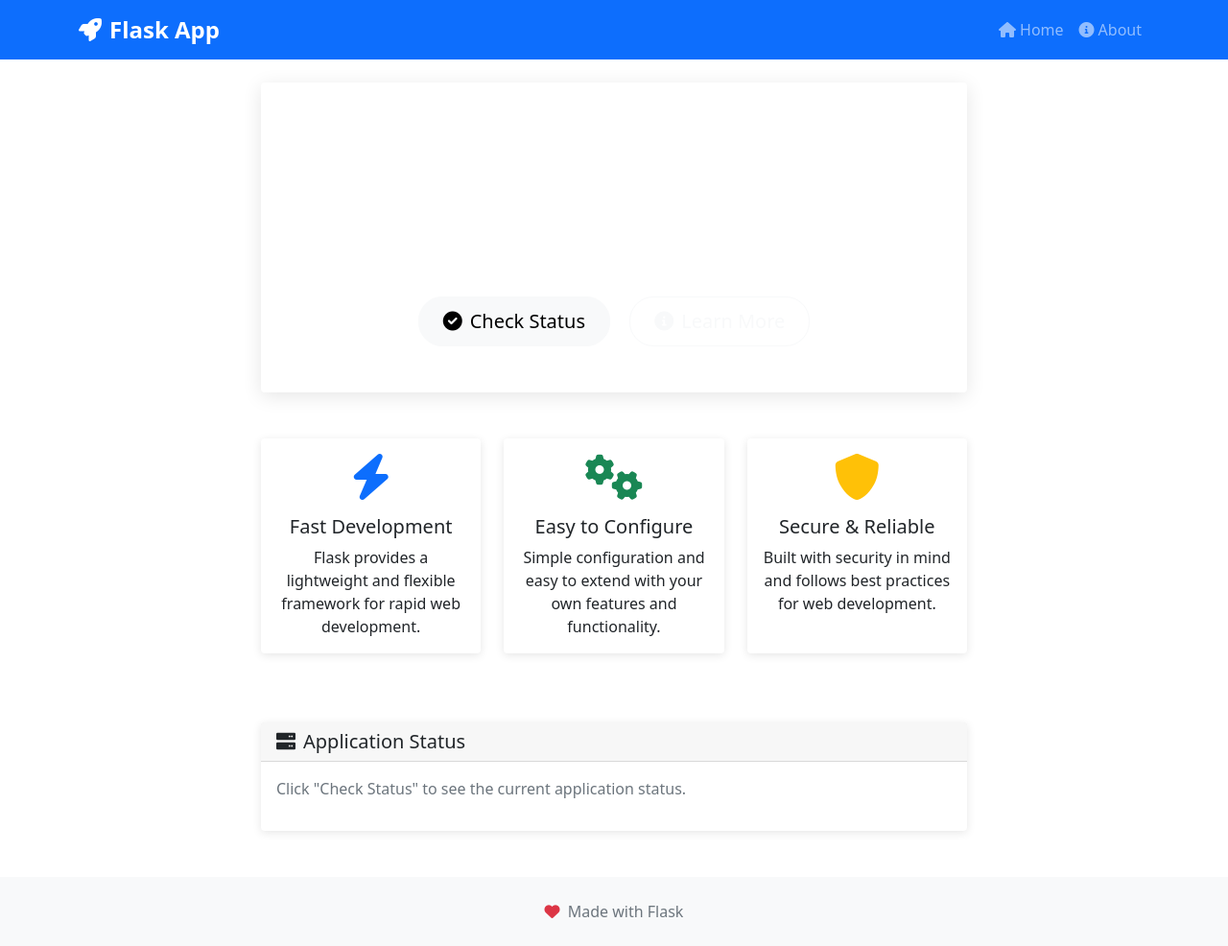
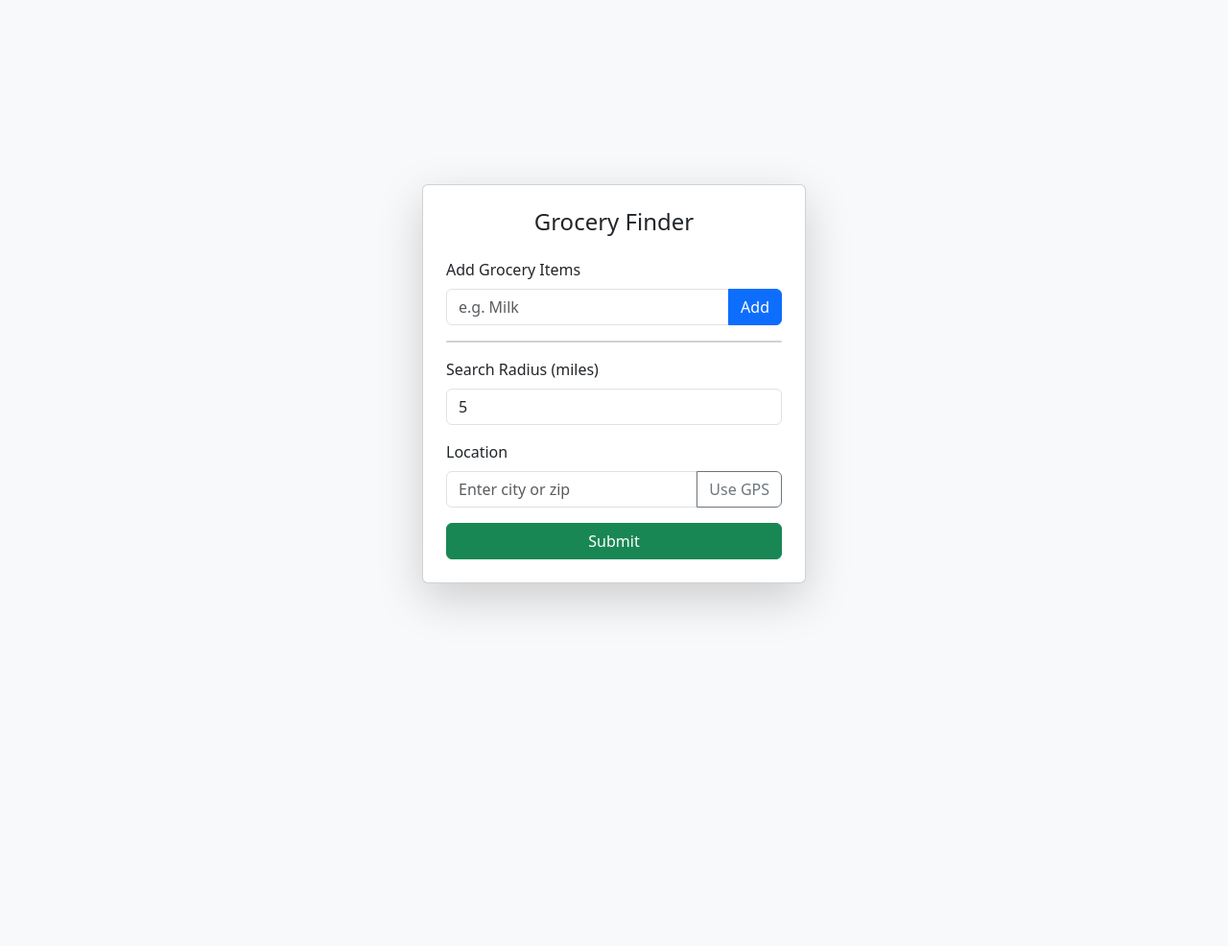
Before and after one commit to chaitanya2108/Value-Basket, a Flask app: page / in a window 1280 px wide. Shown: the whole page at 96% size. After the commit the page ends 637 px from the top, so only its background shows below. Run offline with Flask 3, Linux system fonts and the light colour scheme.

Commit message:
Adding the index.html for the value basket UI

```diff
--- a/templates/index.html
+++ b/templates/index.html
@@ -1,79 +1,96 @@
-{% extends "base.html" %}
+<!DOCTYPE html>
+<html lang="en">
+<head>
+  <meta charset="UTF-8">
+  <title>Grocery Finder</title>
+  <!-- Bootstrap CSS -->
+  <link href="https://cdn.jsdelivr.net/npm/bootstrap@5.3.2/dist/css/bootstrap.min.css" rel="stylesheet">
+</head>
+<body class="bg-light d-flex justify-content-center align-items-center vh-100">
 
-{% block title %}Home - Flask App{% endblock %}
+  <div class="card shadow-lg p-4" style="max-width: 400px; width: 100%;">
+    <h1 class="h4 text-center mb-4">Grocery Finder</h1>
 
-{% block content %}
-<div class="row">
-    <div class="col-lg-8 mx-auto">
-        <!-- Hero Section -->
-        <div class="jumbotron bg-gradient text-white rounded p-5 mb-5">
-            <div class="text-center">
-                <h1 class="display-4 fw-bold mb-4">
-                    <i class="fas fa-rocket me-3"></i>Welcome to Flask!
-                </h1>
-                <p class="lead mb-4">
-                    Your Flask application is up and running successfully.
-                    This is a basic startup UI to get you started.
-                </p>
-                <button class="btn btn-light btn-lg me-3" onclick="checkStatus()">
-                    <i class="fas fa-check-circle me-2"></i>Check Status
-                </button>
-                <a href="{{ url_for('about') }}" class="btn btn-outline-light btn-lg">
-                    <i class="fas fa-info-circle me-2"></i>Learn More
-                </a>
-            </div>
-        </div>
+    <!-- Grocery Input -->
+    <label class="form-label">Add Grocery Items</label>
+    <div class="input-group mb-3">
+      <input id="itemInput" type="text" class="form-control" placeholder="e.g. Milk">
+      <button class="btn btn-primary" onclick="addItem()">Add</button>
+    </div>
+    <ul id="itemList" class="list-group mb-3"></ul>
 
-        <!-- Features Section -->
-        <div class="row mb-5">
-            <div class="col-md-4 mb-4">
-                <div class="card h-100 text-center">
-                    <div class="card-body">
-                        <i class="fas fa-bolt fa-3x text-primary mb-3"></i>
-                        <h5 class="card-title">Fast Development</h5>
-                        <p class="card-text">
-                            Flask provides a lightweight and flexible framework for rapid web development.
-                        </p>
-                    </div>
-                </div>
-            </div>
-            <div class="col-md-4 mb-4">
-                <div class="card h-100 text-center">
-                    <div class="card-body">
-                        <i class="fas fa-cogs fa-3x text-success mb-3"></i>
-                        <h5 class="card-title">Easy to Configure</h5>
-                        <p class="card-text">
-                            Simple configuration and easy to extend with your own features and functionality.
-                        </p>
-                    </div>
-                </div>
-            </div>
-            <div class="col-md-4 mb-4">
-                <div class="card h-100 text-center">
-                    <div class="card-body">
-                        <i class="fas fa-shield-alt fa-3x text-warning mb-3"></i>
-                        <h5 class="card-title">Secure & Reliable</h5>
-                        <p class="card-text">
-                            Built with security in mind and follows best practices for web development.
-                        </p>
-                    </div>
-                </div>
-            </div>
-        </div>
+    <!-- Radius -->
+    <label class="form-label">Search Radius (miles)</label>
+    <input id="radiusInput" type="number" min="1" value="5" class="form-control mb-3">
 
-        <!-- Status Section -->
-        <div class="card">
-            <div class="card-header">
-                <h5 class="mb-0">
-                    <i class="fas fa-server me-2"></i>Application Status
-                </h5>
-            </div>
-            <div class="card-body">
-                <div id="status-content">
-                    <p class="text-muted">Click "Check Status" to see the current application status.</p>
-                </div>
-            </div>
-        </div>
+    <!-- Location -->
+    <label class="form-label">Location</label>
+    <div class="input-group mb-3">
+      <input id="locationInput" type="text" class="form-control" placeholder="Enter city or zip">
+      <button class="btn btn-outline-secondary" onclick="getLocation()">Use GPS</button>
     </div>
-</div>
-{% endblock %}
+
+    <!-- Submit -->
+    <button class="btn btn-success w-100" onclick="handleSubmit()">Submit</button>
+  </div>
+
+  <script>
+    const items = [];
+
+    function addItem() {
+      const input = document.getElementById("itemInput");
+      const list = document.getElementById("itemList");
+      if (input.value.trim()) {
+        const item = input.value.trim();
+        items.push(item);
+
+        const li = document.createElement("li");
+        li.className = "list-group-item d-flex justify-content-between align-items-center";
+        li.textContent = item;
+
+        const removeBtn = document.createElement("button");
+        removeBtn.textContent = "❌";
+        removeBtn.className = "btn btn-sm btn-danger";
+        removeBtn.onclick = () => removeItem(item, li);
+
+        li.appendChild(removeBtn);
+        list.appendChild(li);
+        input.value = "";
+      }
+    }
+
+    function removeItem(item, liElement) {
+      const index = items.indexOf(item);
+      if (index > -1) {
+        items.splice(index, 1);
+      }
+      liElement.remove();
+    }
+
+    function getLocation() {
+      if (navigator.geolocation) {
+        navigator.geolocation.getCurrentPosition((pos) => {
+          const locationInput = document.getElementById("locationInput");
+          locationInput.value = `${pos.coords.latitude}, ${pos.coords.longitude}`;
+        });
+      } else {
+        alert("Geolocation is not supported in this browser.");
+      }
+    }
+
+    function handleSubmit() {
+      const radius = document.getElementById("radiusInput").value;
+      const location = document.getElementById("locationInput").value;
+
+      alert(
+        "Groceries: " + (items.length ? items.join(", ") : "None") +
+        "\nRadius: " + radius +
+        "\nLocation: " + location
+      );
+    }
+  </script>
+
+  <!-- Bootstrap JS (optional, for components like modals if needed) -->
+  <script src="https://cdn.jsdelivr.net/npm/bootstrap@5.3.2/dist/js/bootstrap.bundle.min.js"></script>
+</body>
+</html>
```
